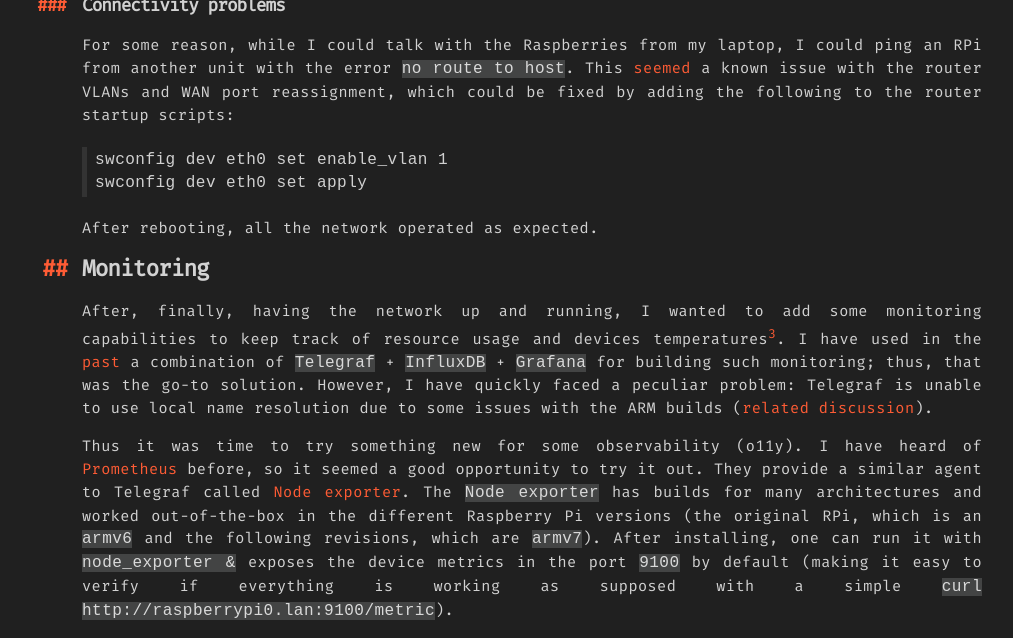
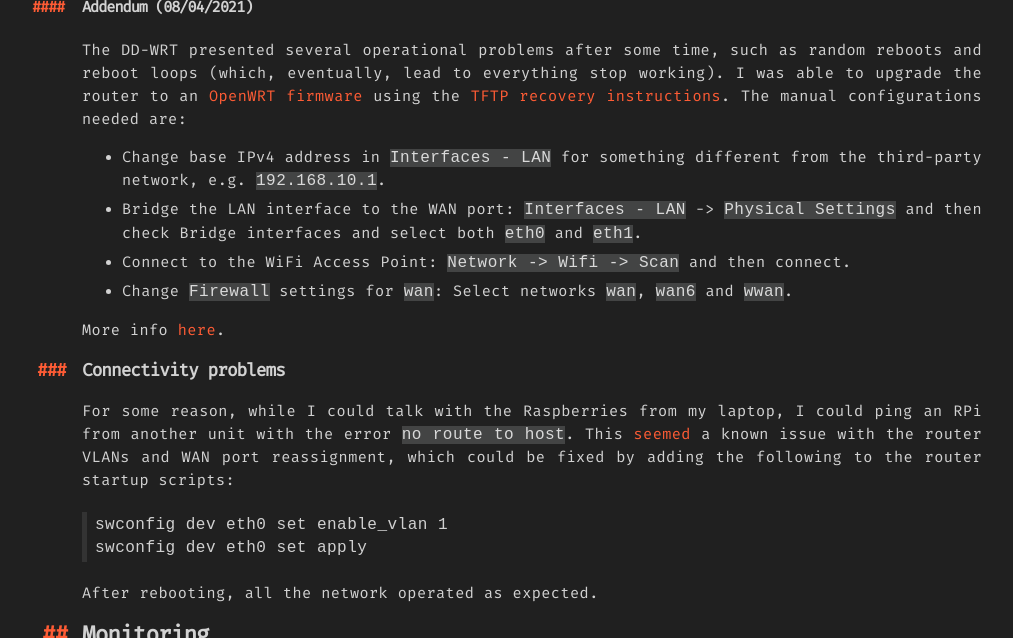
Before and after one commit to jpdias/jpdias.github.io, a Jekyll site: the page built from _posts/2021-03-20-yet-another-rpi-cluster.md, in a window 1280 px wide and 900 px high, scrolled down 4720 px, cut to the strip 262-900 px from the top of the window. Shown: the whole strip, without its empty margins (108-1121 px from the left). Built offline with Jekyll 4.4.1, drawn with Linux system fonts in a browser that asks for light colours; nearby versions of some CDN libraries; some of the changed text lies outside the part shown.

Commit message:
addendum to blogpost

```diff
--- a/_posts/2021-03-20-yet-another-rpi-cluster.md
+++ b/_posts/2021-03-20-yet-another-rpi-cluster.md
@@ -117,6 +117,16 @@
 <center>
 <img style="max-width: 90%;" src="/images/picluster/ddwrt.png"/>
 </center>
+
+#### Addendum (08/04/2021)
+
+The DD-WRT presented several operational problems after some time, such as random reboots and reboot loops (which, eventually, lead to everything stop working). I was able to upgrade the router to an [OpenWRT firmware](https://openwrt.org/toh/tp-link/tl-wr841nd) using the [TFTP recovery instructions](https://openwrt.org/toh/tp-link/tl-wr841nd). The manual configurations needed are:
+- Change base IPv4 address in `Interfaces - LAN` for something different from the third-party network, e.g. `192.168.10.1`.
+- Bridge the LAN interface to the WAN port: `Interfaces - LAN` -> `Physical Settings` and then check Bridge interfaces and select both `eth0` and `eth1`.
+- Connect to the WiFi Access Point: `Network -> Wifi -> Scan` and then connect.
+- Change `Firewall` settings for `wan`: Select networks `wan`, `wan6` and `wwan`.
+
+More info [here](https://openwrt.org/docs/guide-user/network/wifi/connect_client_wifi).
 
 ### Connectivity problems
 
```
Also changed, not shown: other parts of _posts/2021-03-20-yet-another-rpi-cluster.md (+3 -3 lines), Gemfile (line endings or trailing spaces).
